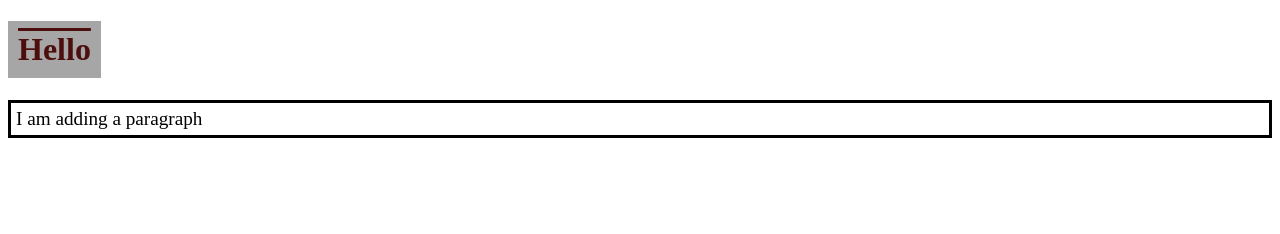
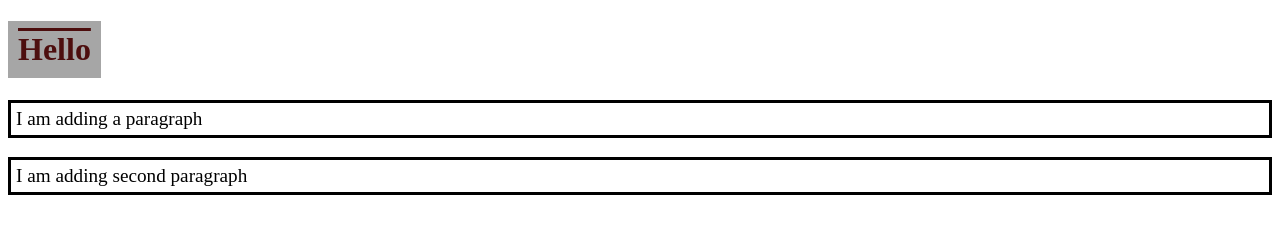
Before and after one commit to imadisimran/my-second-github-repo, a plain HTML site: page index.html in a window 1280 px wide. Drawn offline with Linux system fonts and the light colour scheme.

Commit message:
third commit

```diff
--- a/index.html
+++ b/index.html
@@ -9,5 +9,6 @@
 <body>
     <h1>Hello</h1>
     <p>I am adding a paragraph</p>
+    <p>I am adding second paragraph</p>
 </body>
 </html>
```
